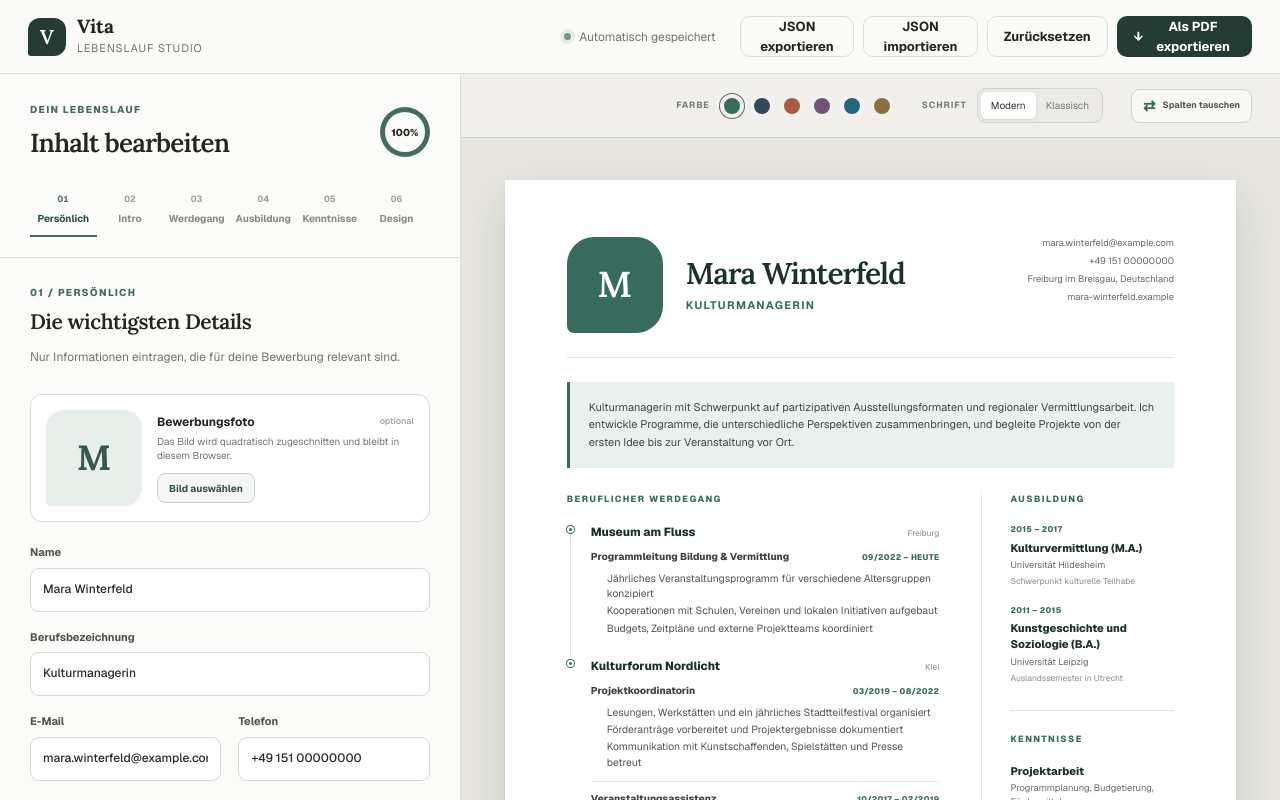
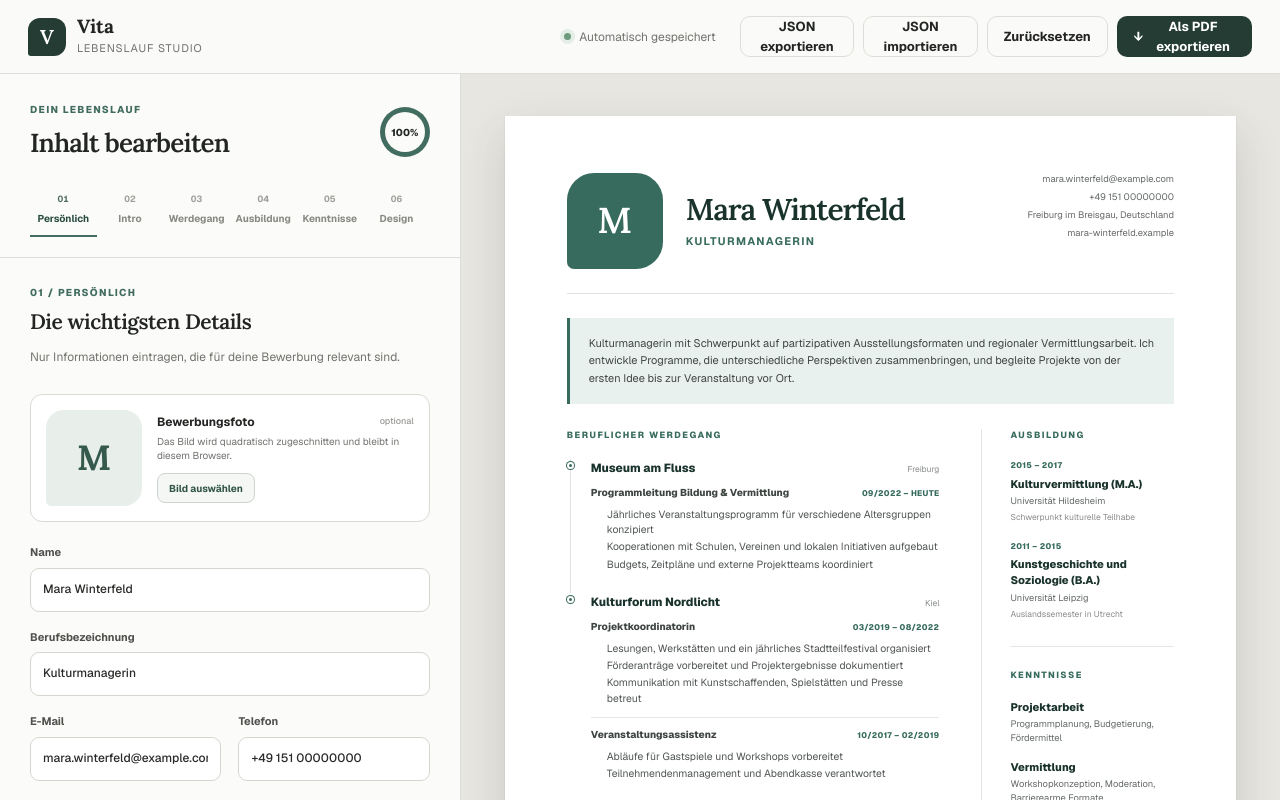
Before and after one commit to t-MURO/vita, a Next.js app: page / in a window 1280 px wide. Built offline with nearby package versions, Linux system fonts and the light colour scheme.

Commit message:
Remove redundant preview design controls

```diff
--- a/app/ResumeBuilder.tsx
+++ b/app/ResumeBuilder.tsx
@@ -1069,41 +1069,6 @@ export function ResumeBuilder() {
         </aside>
 
         <section className={`preview-panel ${mobileView === "preview" ? "mobile-active" : ""}`} aria-label="Lebenslauf-Vorschau">
-          <div className="preview-toolbar">
-            <div className="theme-controls">
-              <span>Farbe</span>
-              <div className="theme-options">
-                {themes.map((item) => (
-                  <button
-                    key={item.name}
-                    type="button"
-                    className={theme === item.name ? "active" : ""}
-                    style={{ "--swatch": item.color } as CSSProperties}
-                    onClick={() => setTheme(item.name)}
-                    aria-label={`Farbschema ${item.label}`}
-                    aria-pressed={theme === item.name}
-                    title={item.label}
-                  />
-                ))}
-              </div>
-            </div>
-            <div className="font-controls">
-              <span>Schrift</span>
-              <div>
-                <button className={font === "sans" ? "active" : ""} type="button" onClick={() => setFont("sans")} aria-pressed={font === "sans"}>Modern</button>
-                <button className={font === "serif" ? "active" : ""} type="button" onClick={() => setFont("serif")} aria-pressed={font === "serif"}>Klassisch</button>
-              </div>
-            </div>
-            <button
-              className="swap-layout-button"
-              type="button"
-              onClick={() => setColumnLayout((current) => current === "experience-left" ? "experience-right" : "experience-left")}
-              title="Beruflichen Werdegang und Seitenleiste tauschen"
-            >
-              <span aria-hidden="true">⇄</span> Spalten tauschen
-            </button>
-          </div>
-
           <div className="paper-stage">
             <article
               className={`resume-paper resume-font-${font} resume-density-${density} resume-headings-${headingStyle} resume-photo-${photoShape}`}
--- a/app/globals.css
+++ b/app/globals.css
@@ -1051,106 +1051,6 @@ select.form-input {
   overflow: hidden;
 }
 
-.preview-toolbar {
-  min-height: 64px;
-  padding: 10px 28px;
-  border-bottom: 1px solid #d2d2cc;
-  display: flex;
-  align-items: center;
-  justify-content: flex-end;
-  gap: 28px;
-  background: rgba(242, 241, 237, 0.88);
-}
-
-.theme-controls,
-.font-controls {
-  display: flex;
-  align-items: center;
-  gap: 10px;
-}
-
-.theme-controls > span,
-.font-controls > span {
-  color: #777a74;
-  font-size: 9px;
-  font-weight: 700;
-  letter-spacing: 0.1em;
-  text-transform: uppercase;
-}
-
-.theme-options {
-  display: flex;
-  gap: 6px;
-}
-
-.theme-options button {
-  --swatch: #376b5d;
-  width: 24px;
-  height: 24px;
-  padding: 0;
-  border: 4px solid #f2f1ed;
-  border-radius: 50%;
-  background: var(--swatch);
-  box-shadow: 0 0 0 1px transparent;
-  cursor: pointer;
-}
-
-.theme-options button:hover,
-.theme-options button.active {
-  box-shadow: 0 0 0 1px #676a65;
-}
-
-.font-controls > div {
-  padding: 3px;
-  border: 1px solid #d3d3cd;
-  border-radius: 9px;
-  display: flex;
-  background: #ebeae6;
-}
-
-.font-controls button {
-  min-height: 27px;
-  padding: 0 10px;
-  border: 0;
-  border-radius: 6px;
-  background: transparent;
-  color: #747671;
-  cursor: pointer;
-  font-size: 10px;
-}
-
-.font-controls button.active {
-  background: white;
-  color: #2e312d;
-  box-shadow: 0 1px 3px rgba(31, 34, 31, 0.11);
-}
-
-.swap-layout-button {
-  min-height: 34px;
-  padding: 0 11px;
-  border: 1px solid #d1d2cc;
-  border-radius: 9px;
-  display: inline-flex;
-  align-items: center;
-  gap: 7px;
-  background: #f8f8f5;
-  color: #555953;
-  cursor: pointer;
-  font-size: 9px;
-  font-weight: 700;
-}
-
-.swap-layout-button:hover {
-  border-color: #9ba9a3;
-  background: white;
-}
-
-.swap-layout-button span {
-  color: #376b5d;
-  font-size: 15px;
-  line-height: 1;
-}
-
 .paper-stage {
   flex: 1;
   padding: 42px 44px 72px;
@@ -1690,12 +1590,6 @@ select.form-input {
     display: flex;
   }
 
-  .preview-toolbar {
-    padding: 10px 14px;
-    justify-content: space-between;
-    gap: 12px;
-  }
-
   .paper-stage {
     padding: 24px 18px 50px;
   }
@@ -1747,15 +1641,6 @@ select.form-input {
 
   .form-grid .full-width {
     grid-column: auto;
-  }
-
-  .theme-controls > span,
-  .font-controls > span {
-    display: none;
-  }
-
-  .font-controls {
-    display: none;
   }
 
   .photo-upload-card {
@@ -1799,8 +1684,7 @@ select.form-input {
 
   .app-header,
   .mobile-view-switch,
-  .editor-panel,
-  .preview-toolbar {
+  .editor-panel {
     display: none !important;
   }
 
```
